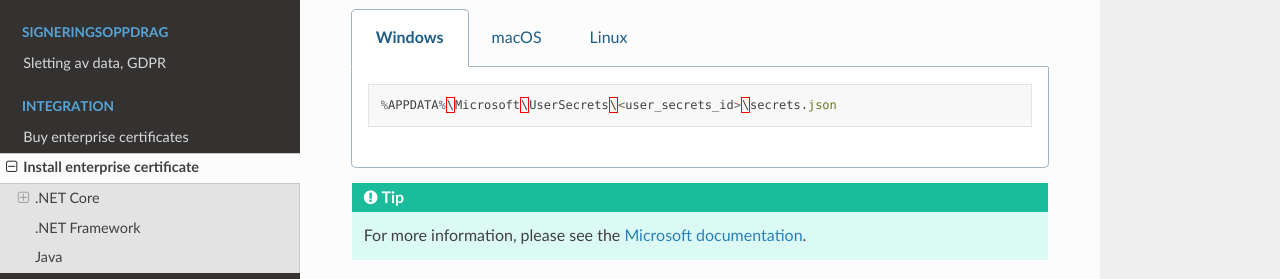
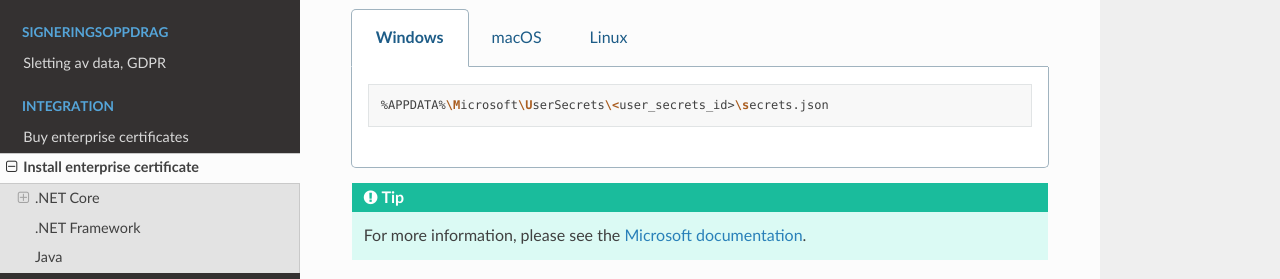
Before and after one commit to ramonarellano/signering-docs, a Sphinx documentation site: the page built from source/install-enterprise-certificate.rst, in a window 1280 px wide and 900 px high, scrolled down 339 px. Shown: the part 162-441 px from the top of the window. Built offline with Sphinx 7.4.7 and the Read the Docs theme 2.0.0, drawn with Linux system fonts in a browser that asks for light colours; some of the changed lines change nothing that is shown.

Commit message:
Fikser warns i dokumentasjon
- Setter rett highlightspråk
- Unnlater å importere _static siden vi ikke bruker den enda

```diff
--- a/source/conf.py
+++ b/source/conf.py
@@ -104,7 +104,7 @@ html_theme = 'sphinx_rtd_theme'
 # Add any paths that contain custom static files (such as style sheets) here,
 # relative to this directory. They are copied after the builtin static files,
 # so a file named "default.css" will overwrite the builtin "default.css".
-html_static_path = ['_static']
+# html_static_path = ['_static']
 
 # Custom sidebar templates, must be a dictionary that maps document names
 # to template names.
--- a/source/install-enterprise-certificate.rst
+++ b/source/install-enterprise-certificate.rst
@@ -4,8 +4,8 @@ Install enterprise certificate
 In order to use the client, the enterprise certificate must be set up according to your environment. We currently
 support .NET Core, .NET Framework and Java.
 
-.. NOTE::
-   The .NET Framework version of the client only exists for versions 1 to 4. The documentation can be found `here <http://digipost.github.io/signature-api-client-dotnet/v4.x/>`_. The documentation for installing the certificate is the same, though.
+..  NOTE::
+    The .NET Framework version of the client only exists for versions 1 to 4. The documentation can be found `here <http://digipost.github.io/signature-api-client-dotnet/v4.x/>`_. The documentation for installing the certificate is the same, though.
 
 
 .NET Core
@@ -20,7 +20,7 @@ The path and password to the certificate must be put somewhere safe. The path is
 
    ..   group-tab:: Windows
 
-        ..  code-block:: java
+        ..   code-block:: bash
 
             %APPDATA%\Microsoft\UserSecrets\<user_secrets_id>\secrets.json
 
```
